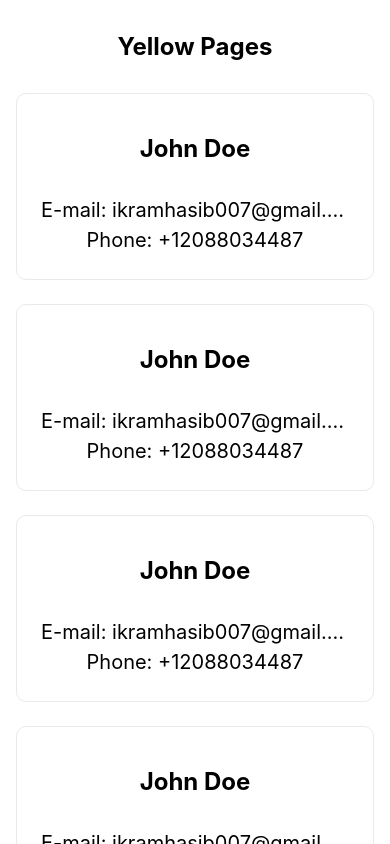
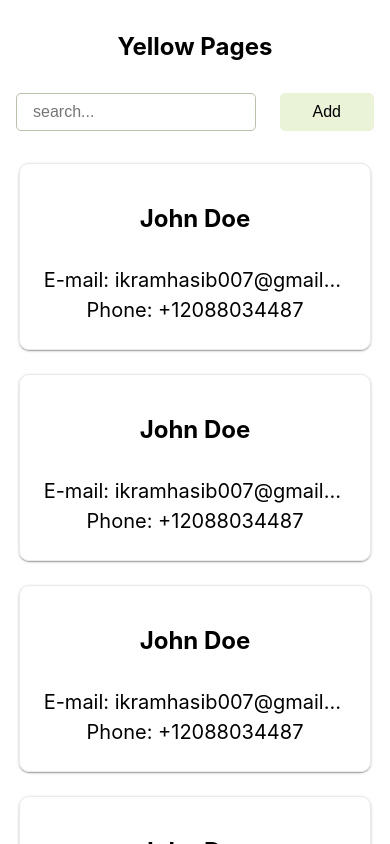
Before and after one commit to ikramhasib007/assignment-webnation, a Next.js app: page / in a window 390 px wide. Shown: the top 844 px of the page. Built offline with nearby package versions, Linux system fonts and the light colour scheme; what @badrap/bar-of-progress would draw is missing.

Commit message:
card redesigned

```diff
--- a/pages/_document.js
+++ b/pages/_document.js
@@ -7,6 +7,7 @@
       <Html dir="ltr" lang="en">
         <Head>
           <link rel="stylesheet" href="https://cdnjs.cloudflare.com/ajax/libs/normalize/8.0.1/normalize.min.css" integrity="sha512-NhSC1YmyruXifcj/KFRWoC561YpHpc5Jtzgvbuzx5VozKpWvQ+4nXhPdFgmx8xqexRcpAglTj9sIBWINXa8x5w==" crossorigin="anonymous" referrerpolicy="no-referrer" />
+          <meta name="viewport" content="width=device-width, initial-scale=1" />
         </Head>
         <body>
           <Main />
--- a/pages/index.js
+++ b/pages/index.js
@@ -12,6 +12,10 @@
           <h1>Yellow Pages</h1>
         </header>
 
+        <section className={styles.searchContainer}>
+          <input type="search" placeholder='search...' name="search" id="search" />
+          <button type="button">Add</button>
+        </section>
 
         <main className={styles.main}>
           <div className={styles.grid}>
--- a/styles/Home.module.css
+++ b/styles/Home.module.css
@@ -11,10 +11,45 @@
 }
 
 .container {
-  padding: 0 4rem;
+  padding: 0 5rem;
   margin: 0 auto;
   min-height: 100vh;
   max-width: 1600px;
+}
+
+.searchContainer {
+  padding-bottom: 2.5rem;
+  display: flex;
+  width: 100%;
+  justify-content: space-between;
+  gap: 1.5rem;
+}
+
+.searchContainer input {
+  width: 100%;
+  border-radius: 5px;
+  border: 1px solid #b7c1ac;
+  padding: 0.5rem 1rem;
+  font-size: 1rem;
+  line-height: 1.25;
+}
+
+.searchContainer input:focus {
+  border: 1px solid #90c695;
+  outline: none;
+}
+
+.searchContainer button {
+  padding: 0.5rem 2rem;
+  border-radius: 5px;
+  border: 1px solid #eaf2d7;
+  background-color: #eaf2d7;
+  font-size: 1rem;
+  line-height: 1.25;
+}
+.searchContainer button:hover {
+  cursor: pointer;
+  border: 1px solid #b7c1ac;
 }
 
 .main {
@@ -26,11 +61,11 @@
 }
 
 .grid {
-  display: grid;
-  grid-template-columns: 1fr 1fr 1fr 1fr;
-  grid-template-rows: auto;
+  position: relative;
+  display: flex;
+  flex-wrap: wrap;
   gap: 1.5rem;
-  transition: grid-template-columns 0.15s ease;
+  margin-bottom: 1.5rem;
 }
 
 .card {
@@ -41,13 +76,15 @@
   border: 1px solid #eaeaea;
   border-radius: 10px;
   transition: color 0.15s ease, border-color 0.15s ease;
+  box-shadow: 0 1px 3px 0 rgb(0 0 0 / 20%), 0 2px 1px -1px rgb(0 0 0 / 12%), 0 1px 1px 0 rgb(0 0 0 / 14%);
+  width: calc(33.33% - 0.75rem - 4px);
 }
 
 .card:hover,
 .card:focus,
 .card:active {
-  color: #0070f3;
-  border-color: #0070f3;
+  color: #00b894;
+  border-color: #b7c1ac;
 }
 
 .card h2 {
@@ -66,29 +103,26 @@
 
 
 @media (min-width: 1601px) {
-  .grid {
-    grid-template-columns: 1fr 1fr 1fr 1fr;
+  .card {
+    width: calc(25% - 0.75rem - 8px);
   }
 }
 
-@media (max-width: 1600px) {
-  .grid {
-    grid-template-columns: 1fr 1fr 1fr;
+@media (max-width: 1140px) {
+  .card {
+    width: calc(50% - 0.75rem - 2px);
   }
 }
 
-@media (max-width: 1024px) {
+@media (max-width: 768px) {
   .grid {
-    grid-template-columns: 1fr 1fr;
+    justify-content: center;
   }
-}
 
-@media (max-width: 600px) {
-  .grid {
-    display: flex;
-    width: 100%;
-    flex-direction: column;
+  .card {
+    width: calc(100% - 1.5rem)
   }
+
   .header h1 {
     padding: 2rem 1rem;
     font-size: 1.5rem;
@@ -98,15 +132,13 @@
     padding: 0 1rem;
   }
 
+  .searchContainer {
+    padding-bottom: 2rem;
+  }
+
   .card p {
     white-space: nowrap;
     overflow: hidden;
     text-overflow: ellipsis;
   }
 }
-
-@media (prefers-color-scheme: dark) {
-  .card {
-    border-color: #222;
-  }
-}
```
